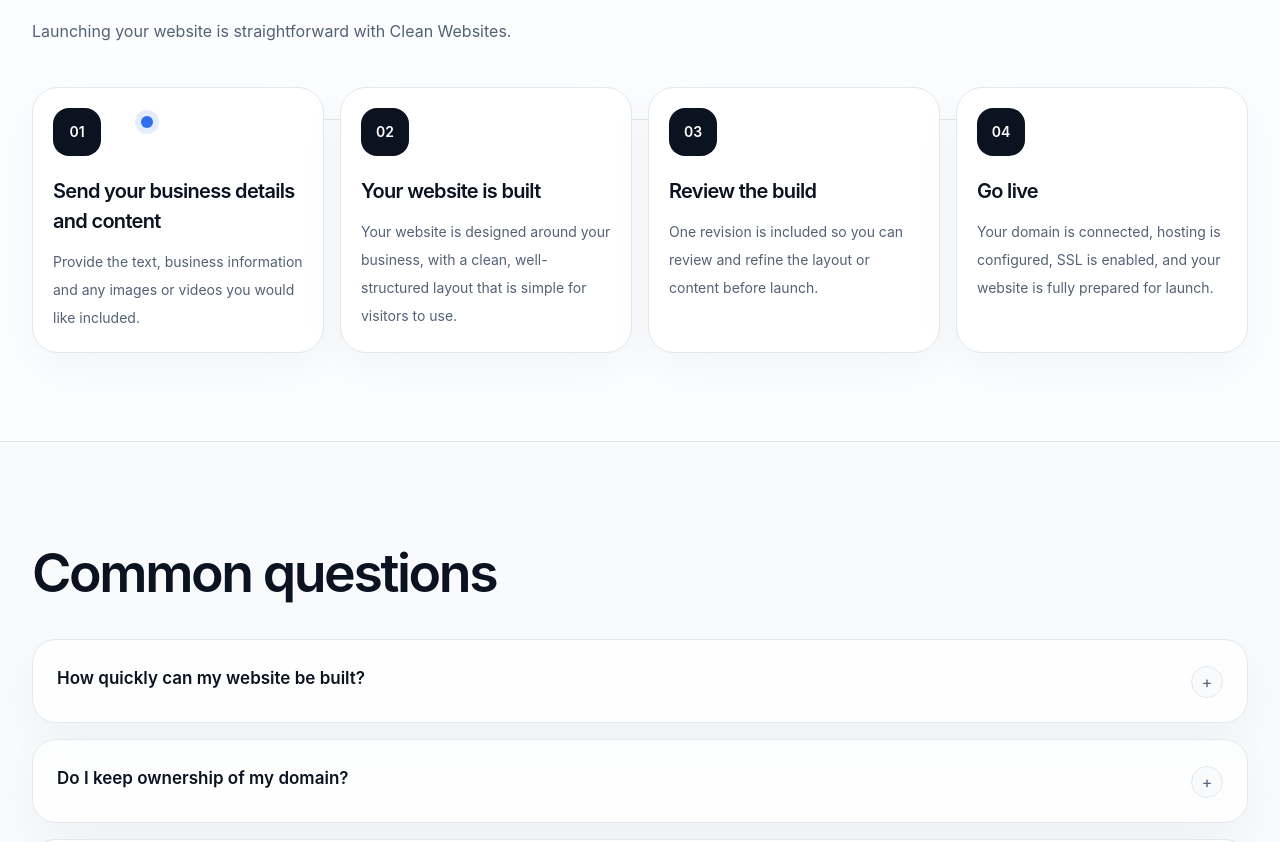
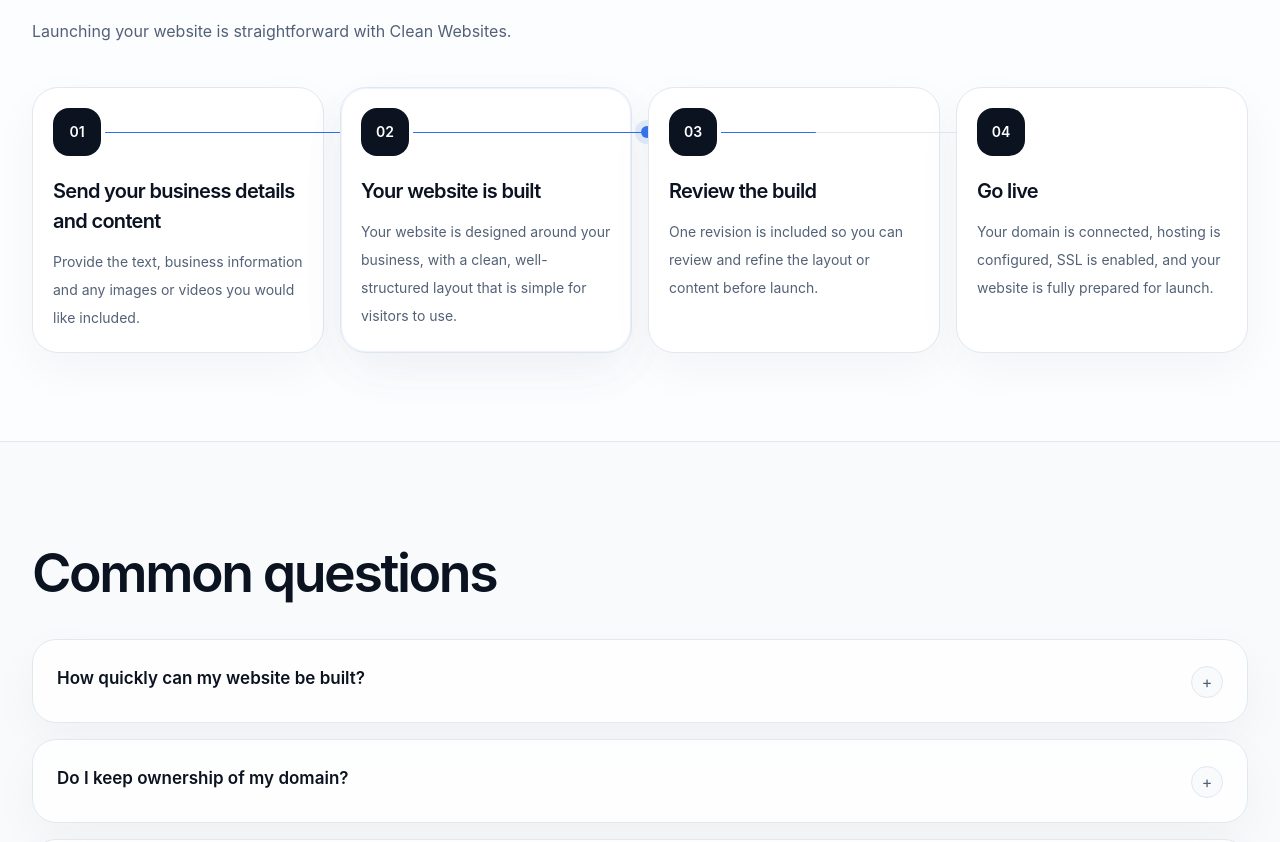
Before and after one commit to cleanwebsitesuk/cleanwebsites, a Next.js app: page / in a window 1280 px wide. Shown: the part 5173-6015 px from the top of the page. Built offline with nearby package versions, Linux system fonts and the light colour scheme.

Commit message:
Update page.tsx

```diff
--- a/app/page.tsx
+++ b/app/page.tsx
@@ -1066,6 +1066,9 @@ function PackageSection() {
 }
 
 function ProcessSection({ reduceMotion }: { reduceMotion: boolean }) {
+  const journeyDuration = 4.8;
+  const stepDelay = journeyDuration / PROCESS_STEPS.length;
+
   return (
     <section id="process" className="border-y border-[#E2E8F0] bg-white/68">
       <SectionShell>
@@ -1080,33 +1083,144 @@ function ProcessSection({ reduceMotion }: { reduceMotion: boolean }) {
         </div>
 
         <div className="relative mt-10">
-          <div className="absolute left-[8%] right-[8%] top-8 hidden h-px bg-[#E2E8F0] lg:block" />
-          <motion.div
-            aria-hidden="true"
-            initial={reduceMotion ? false : { x: "0%" }}
-            whileInView={reduceMotion ? {} : { x: ["0%", "100%"] }}
-            viewport={{ once: true, amount: 0.6 }}
-            transition={{ duration: 1.5, ease: easeOut }}
-            className="absolute left-[8%] top-[1.85rem] z-10 hidden h-3 w-3 rounded-full bg-[#2F6FED] shadow-[0_0_0_6px_rgba(47,111,237,0.12)] lg:block"
-          />
+          <div className="grid gap-4 lg:grid-cols-4">
+            {PROCESS_STEPS.map((item, index) => {
+              const isLastStep = index === PROCESS_STEPS.length - 1;
+              const delay = index * stepDelay;
 
-          <div className="grid gap-4 lg:grid-cols-4">
-            {PROCESS_STEPS.map((item, index) => (
+              return (
                 <motion.div
                   key={item.step}
                   initial={reduceMotion ? false : { opacity: 0, y: 18 }}
                   whileInView={reduceMotion ? {} : { opacity: 1, y: 0 }}
                   viewport={{ once: true, amount: 0.4 }}
                   transition={{ duration: 0.55, delay: index * 0.06, ease: easeOut }}
-                className="relative rounded-[26px] border border-[#E2E8F0] bg-white p-5 shadow-[0_16px_48px_rgba(11,18,32,0.04)]"
+                  className="group relative overflow-visible rounded-[26px] border border-[#E2E8F0] bg-white p-5 shadow-[0_16px_48px_rgba(11,18,32,0.04)]"
                 >
-                <div className="flex h-12 w-12 items-center justify-center rounded-2xl bg-[#0B1220] text-sm font-semibold text-white">
+                  {!isLastStep && (
+                    <div
+                      aria-hidden="true"
+                      className="pointer-events-none absolute left-[2.75rem] top-[4.75rem] z-0 h-[calc(100%+1rem)] w-px lg:left-[4.5rem] lg:right-[-1.25rem] lg:top-[2.75rem] lg:h-px lg:w-auto"
+                    >
+                      <span className="absolute inset-0 rounded-full bg-[#E2E8F0]" />
+                      <motion.span
+                        initial={reduceMotion ? false : { scaleY: 0 }}
+                        whileInView={
+                          reduceMotion
+                            ? { scaleY: 1 }
+                            : {
+                                scaleY: [0, 1, 1, 0],
+                              }
+                        }
+                        viewport={{ once: false, amount: 0.5 }}
+                        transition={
+                          reduceMotion
+                            ? { duration: 0 }
+                            : {
+                                duration: journeyDuration,
+                                delay,
+                                repeat: Infinity,
+                                ease: "easeInOut",
+                                times: [0, 0.22, 0.86, 1],
+                              }
+                        }
+                        className="absolute inset-0 origin-top rounded-full bg-[#2F6FED] lg:hidden"
+                      />
+                      <motion.span
+                        initial={reduceMotion ? false : { scaleX: 0 }}
+                        whileInView={
+                          reduceMotion
+                            ? { scaleX: 1 }
+                            : {
+                                scaleX: [0, 1, 1, 0],
+                              }
+                        }
+                        viewport={{ once: false, amount: 0.5 }}
+                        transition={
+                          reduceMotion
+                            ? { duration: 0 }
+                            : {
+                                duration: journeyDuration,
+                                delay,
+                                repeat: Infinity,
+                                ease: "easeInOut",
+                                times: [0, 0.22, 0.86, 1],
+                              }
+                        }
+                        className="absolute inset-0 hidden origin-left rounded-full bg-[#2F6FED] lg:block"
+                      />
+                      {!reduceMotion && (
+                        <>
+                          <motion.span
+                            initial={{ top: "0%", opacity: 0 }}
+                            whileInView={{
+                              top: ["0%", "100%", "100%"],
+                              opacity: [0, 1, 0],
+                            }}
+                            viewport={{ once: false, amount: 0.5 }}
+                            transition={{
+                              duration: journeyDuration,
+                              delay,
+                              repeat: Infinity,
+                              ease: "easeInOut",
+                              times: [0, 0.22, 0.3],
+                            }}
+                            className="absolute -left-[5.5px] h-3 w-3 rounded-full bg-[#2F6FED] shadow-[0_0_0_6px_rgba(47,111,237,0.12)] lg:hidden"
+                          />
+                          <motion.span
+                            initial={{ left: "0%", opacity: 0 }}
+                            whileInView={{
+                              left: ["0%", "100%", "100%"],
+                              opacity: [0, 1, 0],
+                            }}
+                            viewport={{ once: false, amount: 0.5 }}
+                            transition={{
+                              duration: journeyDuration,
+                              delay,
+                              repeat: Infinity,
+                              ease: "easeInOut",
+                              times: [0, 0.22, 0.3],
+                            }}
+                            className="absolute top-1/2 hidden h-3 w-3 -translate-y-1/2 rounded-full bg-[#2F6FED] shadow-[0_0_0_6px_rgba(47,111,237,0.12)] lg:block"
+                          />
+                        </>
+                      )}
+                    </div>
+                  )}
+
+                  <motion.div
+                    aria-hidden="true"
+                    initial={reduceMotion ? false : { opacity: 0 }}
+                    whileInView={
+                      reduceMotion
+                        ? {}
+                        : {
+                            opacity: [0, 0.58, 0],
+                          }
+                    }
+                    viewport={{ once: false, amount: 0.45 }}
+                    transition={
+                      reduceMotion
+                        ? { duration: 0 }
+                        : {
+                            duration: journeyDuration,
+                            delay: Math.max(0, delay - 0.08),
+                            repeat: Infinity,
+                            ease: "easeInOut",
+                            times: [0, 0.12, 0.28],
+                          }
+                    }
+                    className="pointer-events-none absolute inset-0 rounded-[26px] border border-[#2F6FED]/35 shadow-[0_20px_60px_rgba(47,111,237,0.12)]"
+                  />
+
+                  <div className="relative z-10 flex h-12 w-12 items-center justify-center rounded-2xl bg-[#0B1220] text-sm font-semibold text-white">
                     {item.step}
                   </div>
-                <h3 className="mt-5 text-[20px] font-semibold tracking-[-0.035em] text-[#0B1220]">{item.title}</h3>
-                <p className="mt-3 text-sm leading-7 text-[#536176]">{item.description}</p>
+                  <h3 className="relative z-10 mt-5 text-[20px] font-semibold tracking-[-0.035em] text-[#0B1220]">{item.title}</h3>
+                  <p className="relative z-10 mt-3 text-sm leading-7 text-[#536176]">{item.description}</p>
                 </motion.div>
-            ))}
+              );
+            })}
           </div>
         </div>
       </SectionShell>
```
Lines whose indentation alone changed are shown as unchanged.
